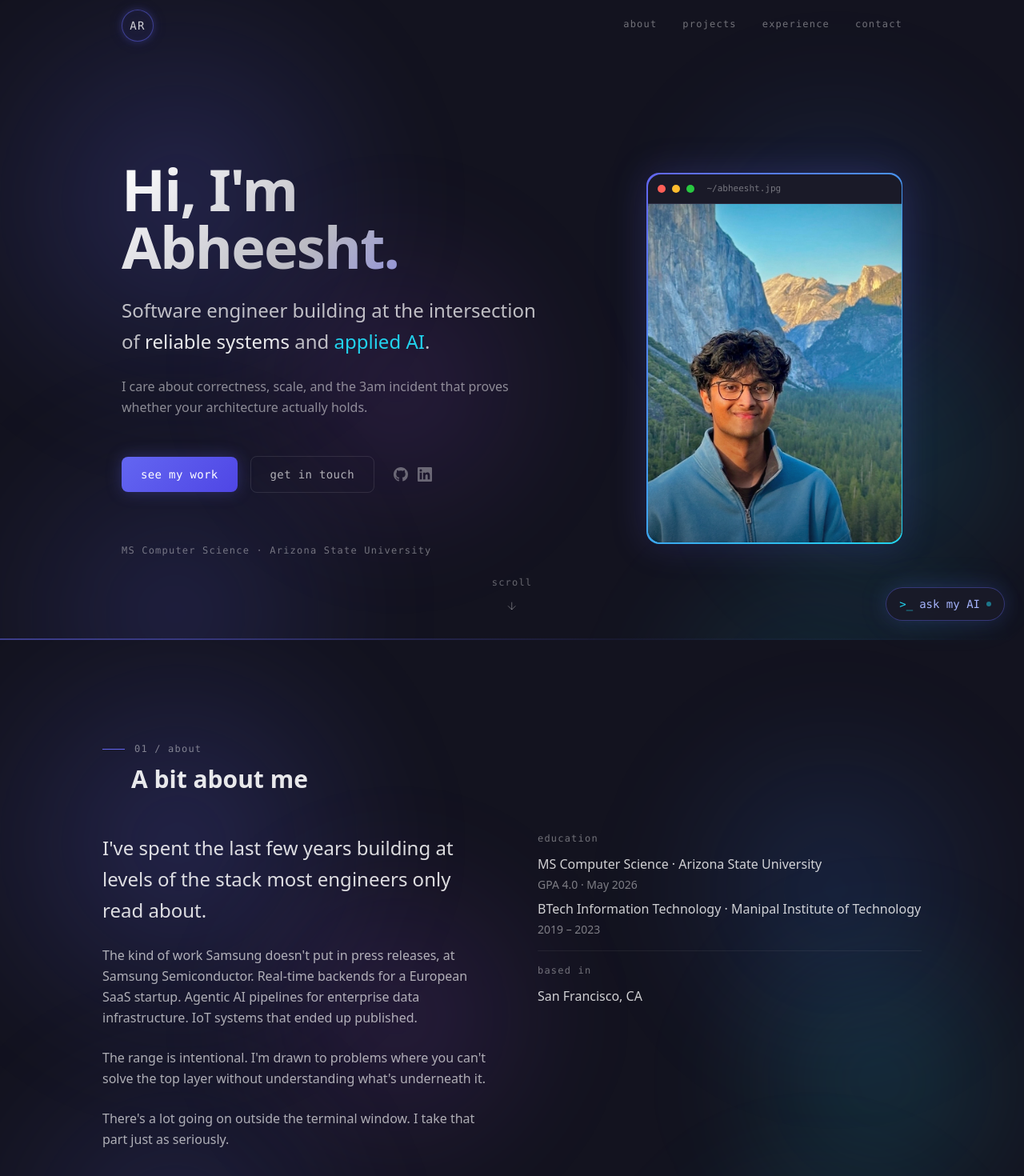
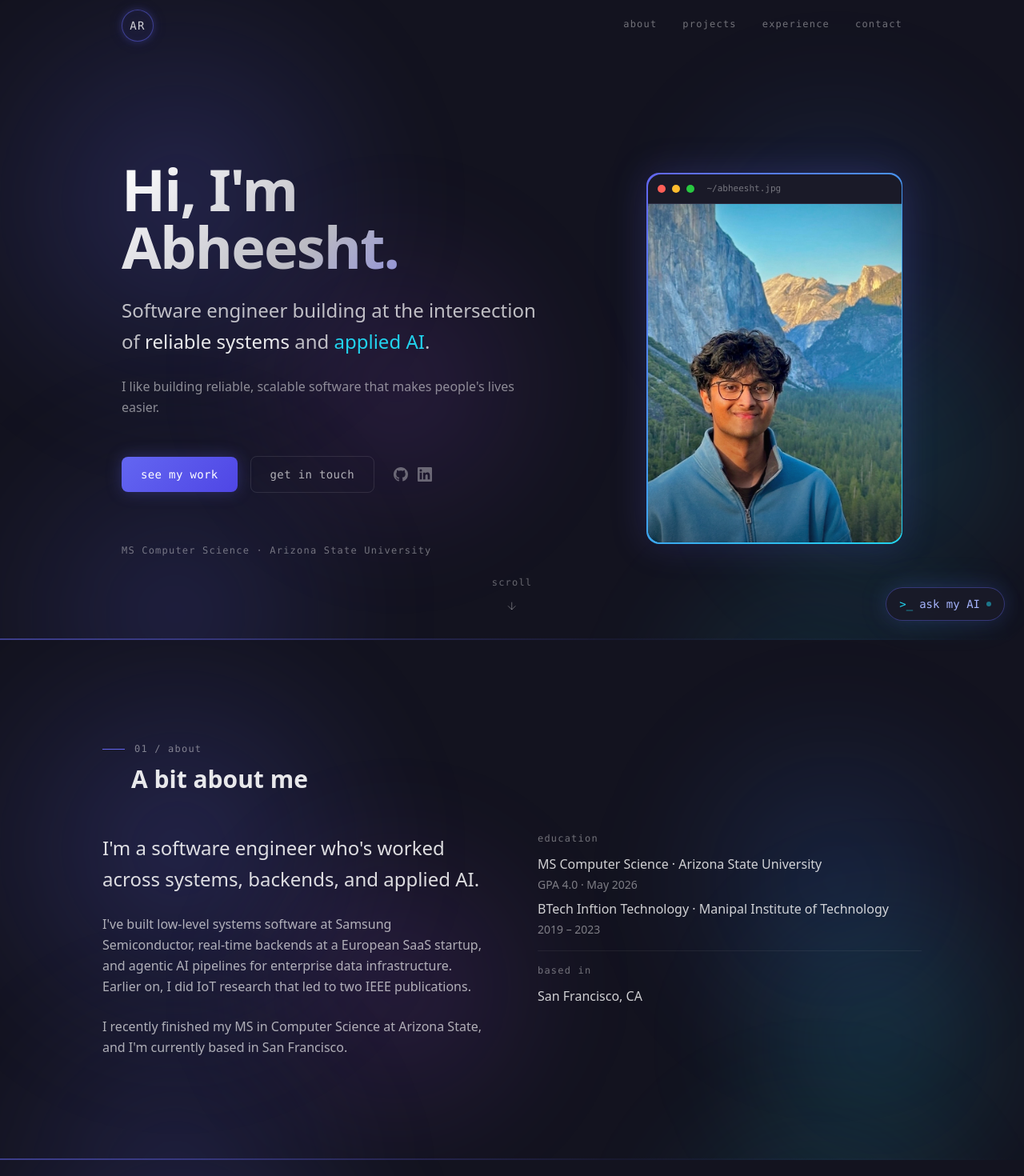
Before and after one commit to abheeshtroy/abheesht-portfolio, a Next.js app: page / in a window 1280 px wide. Shown: the top 1470 px of the page at 80% size. Built offline with nearby package versions, Linux system fonts and the light colour scheme.

Commit message:
content: rewrite hero and about copy, remove AI slop

```diff
--- a/components/sections/About.tsx
+++ b/components/sections/About.tsx
@@ -46,22 +46,19 @@ export default function About() {
             {/* Left — main copy */}
             <div className="space-y-6">
               <p className="text-2xl text-white/85 leading-relaxed font-light">
-                I&apos;ve spent the last few years building at levels of the
-                stack most engineers only read about.
+                I&apos;m a software engineer who&apos;s worked across systems,
+                backends, and applied AI.
               </p>
               <p className="text-white/65 leading-relaxed">
-                The kind of work Samsung doesn&apos;t put in press releases, at Samsung Semiconductor.
-                Real-time backends for a European SaaS startup. Agentic AI pipelines
-                for enterprise data infrastructure. IoT systems that ended up published.
+                I&apos;ve built low-level systems software at Samsung
+                Semiconductor, real-time backends at a European SaaS startup,
+                and agentic AI pipelines for enterprise data infrastructure.
+                Earlier on, I did IoT research that led to two IEEE
+                publications.
               </p>
               <p className="text-white/65 leading-relaxed">
-                The range is intentional. I&apos;m drawn to problems where you
-                can&apos;t solve the top layer without understanding what&apos;s
-                underneath it.
-              </p>
-              <p className="text-white/65 leading-relaxed">
-                There&apos;s a lot going on outside the terminal window.
-                I take that part just as seriously.
+                I recently finished my MS in Computer Science at Arizona State,
+                and I&apos;m currently based in San Francisco.
               </p>
             </div>
 
@@ -71,7 +68,7 @@ export default function About() {
                 <p className="font-mono text-xs tracking-widest text-white/40 mb-3">education</p>
                 <p className="text-white/80">MS Computer Science · Arizona State University</p>
                 <p className="text-white/45 text-sm mt-1">GPA 4.0 · May 2026</p>
-                <p className="text-white/80 mt-2">BTech Information Technology · Manipal Institute of Technology</p>
+                <p className="text-white/80 mt-2">BTech Inftion Technology · Manipal Institute of Technology</p>
                 <p className="text-white/45 text-sm mt-1">2019 – 2023</p>
               </div>
               <div style={{ height: "1px", background: "rgba(255,255,255,0.06)" }} />
--- a/components/sections/Hero.tsx
+++ b/components/sections/Hero.tsx
@@ -96,8 +96,8 @@ export default function Hero() {
               transition={{ duration: 0.6, delay: 0.45 }}
               className="text-base text-white/50 max-w-xl mb-12 leading-relaxed"
             >
-              I care about correctness, scale, and the 3am incident that proves
-              whether your architecture actually holds.
+              I like building reliable, scalable software that makes
+              people's lives easier.
             </motion.p>
 
             <motion.div
```
